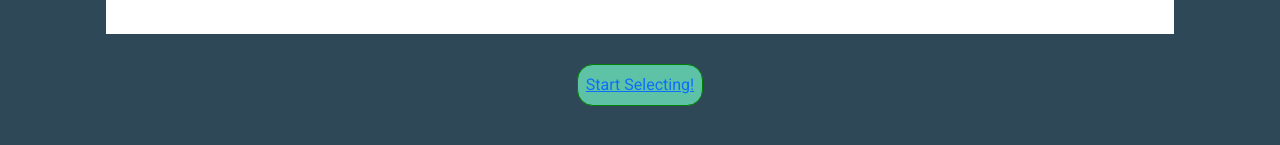
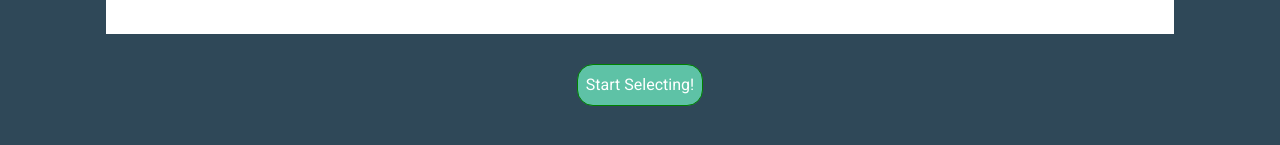
Before and after one commit to brunommbruno/team-selector-app, a React (Create React App) app: page / in a window 1280 px wide. Shown: the part 397-542 px from the top of the page. Built offline with nearby package versions, Linux system fonts and the light colour scheme.

Commit message:
wwrapped buttons with Link components

```diff
--- a/public/index.html
+++ b/public/index.html
@@ -25,7 +25,7 @@
       work correctly both with client-side routing and a non-root public URL.
       Learn how to configure a non-root public URL by running `npm run build`.
     -->
-    <title>Team-Randomiser new</title>
+    <title>Team-Selector</title>
   </head>
   <body>
     <noscript>You need to enable JavaScript to run this app.</noscript>
--- a/src/components/PlayerCreator/PlayerCreator.js
+++ b/src/components/PlayerCreator/PlayerCreator.js
@@ -160,7 +160,7 @@ class PlayerCreator extends Component {
                 </Col>
                 <Col>
                 {this.state.teamsRandomised ?
-                        <Button className={"button"}onClick={this.handlePost}><Link to="/match">See the teams!</Link></Button> : null
+                        <Link to="/match"><Button className={"button"}onClick={this.handlePost}>See the teams!</Button></Link> : null
                     }
                 </Col>
             </Row>
--- a/src/components/StartScreen/StartScreen.js
+++ b/src/components/StartScreen/StartScreen.js
@@ -47,11 +47,13 @@ class StartScreen extends Component {
         {/* //changes appOn state to true and initialises main app */}
         {/* //creates a new match post request to the api, saves match id to main state*/}
         <div className={"text-center mt-4"}>
-            <Button
-                className={"button p-2"}
-                onClick={this.props.startApp}
-            ><Link to="team-creator">Start Selecting!</Link>
-            </Button>
+            <Link to="team-creator">
+              <Button
+                  className={"button p-2"}
+                  onClick={this.props.startApp}
+              >Start Selecting!
+              </Button>
+            </Link>
         </div>
       </>
     )
--- a/src/components/TeamCreator/TeamCreator.js
+++ b/src/components/TeamCreator/TeamCreator.js
@@ -112,13 +112,13 @@ class TeamCreator extends Component {
               </Row>
               <Row>
                 <Col className={"text-center mt-3"}>
-                <Button
-                  variant="light"
-                  onClick={this.handlePost}>
-                    <Link to="/add-players" className={"h2"}>
+                <Link to="/add-players" className={"h2"}>
+                  <Button
+                    variant="light"
+                    onClick={this.handlePost}>
                       Create Teams!
-                    </Link>
                   </Button>
+                </Link>
                 </Col>
               </Row>
             </Container>
```
Also changed, not shown: 1 other file (tests, documents, lock files or other folders).
